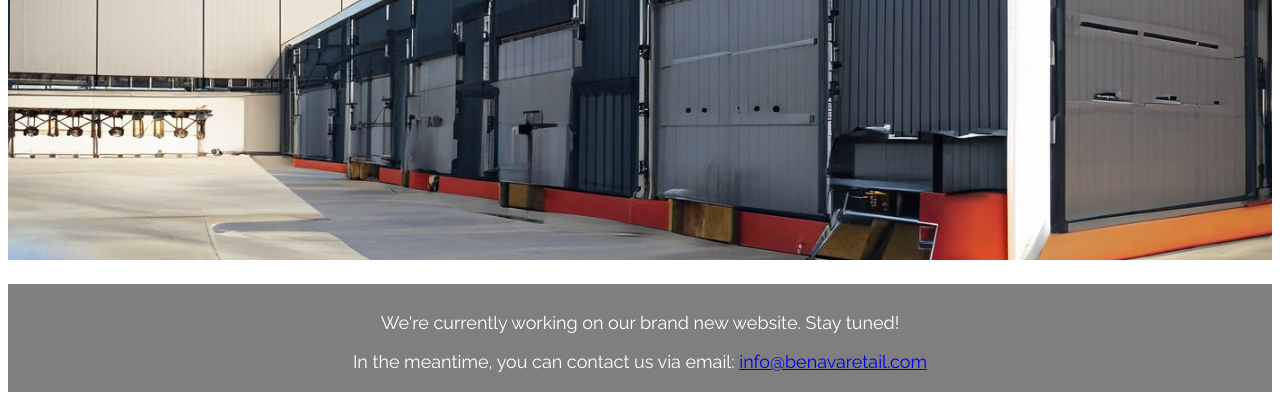
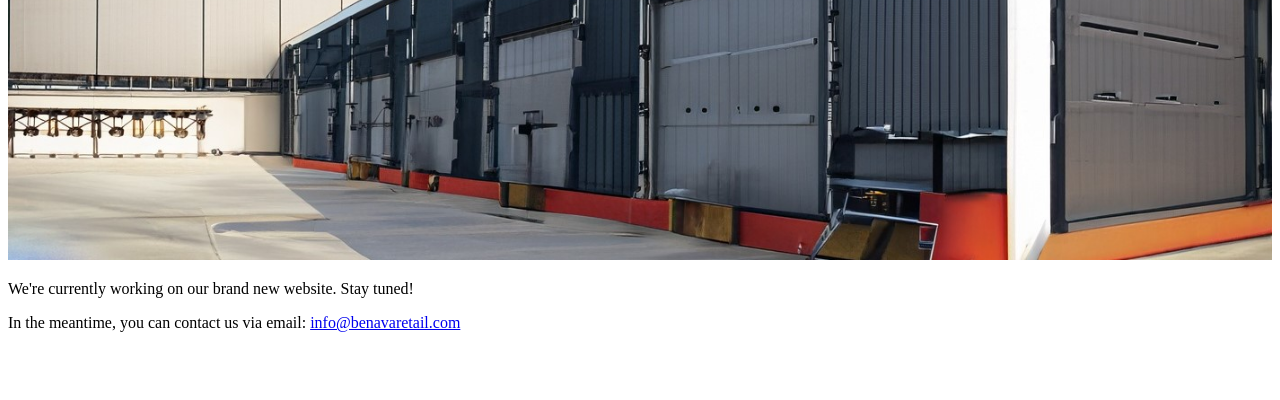
Before and after one commit to BENAVAretail/benava-retail, a plain HTML site: page index.html in a window 1280 px wide. Shown: the part 452-852 px from the top of the page. After the commit the page ends 800 px from the top, so only its background shows below. Drawn offline with Linux system fonts and the light colour scheme.

Commit message:
index.html

```diff
--- a/index.html
+++ b/index.html
@@ -25,21 +25,6 @@
         text-shadow: 2px 2px 4px rgba(0, 0, 0, 0.8);
         font-family: 'Raleway', sans-serif;
       }
-
-      /* CSS for the content section */
-      .content {
-        text-align: center;
-        color: white;
-        font-family: 'Raleway', sans-serif;
-        margin-top: 20px;
-        padding: 10px;
-        background-color: rgba(0, 0, 0, 0.5);
-      }
-
-      .content p {
-        font-size: 18px;
-        margin-bottom: 10px;
-      }
     </style>
     <link href="https://fonts.googleapis.com/css2?family=Raleway:wght@400&display=swap" rel="stylesheet">
   </head>
@@ -51,9 +36,7 @@
         <p>Your Gate to Europe</p>
       </div>
     </div>
-    <div class="content">
-      <p>We're currently working on our brand new website. Stay tuned!</p>
-      <p>In the meantime, you can contact us via email: <a href="mailto:info@benavaretail.com">info@benavaretail.com</a></p>
-    </div>
+    <p>We're currently working on our brand new website. Stay tuned!</p>
+    <p>In the meantime, you can contact us via email: <a href="mailto:info@benavaretail.com">info@benavaretail.com</a></p>
   </body>
 </html>
```
